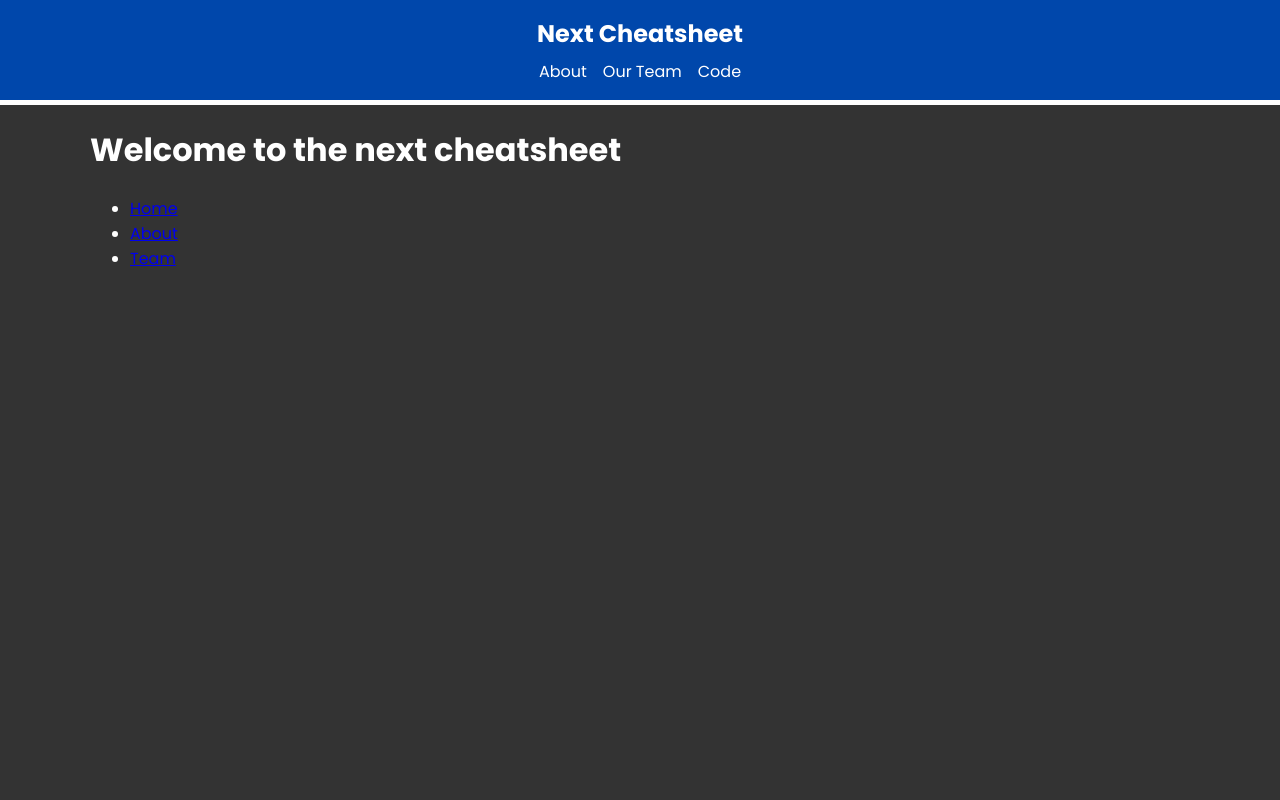
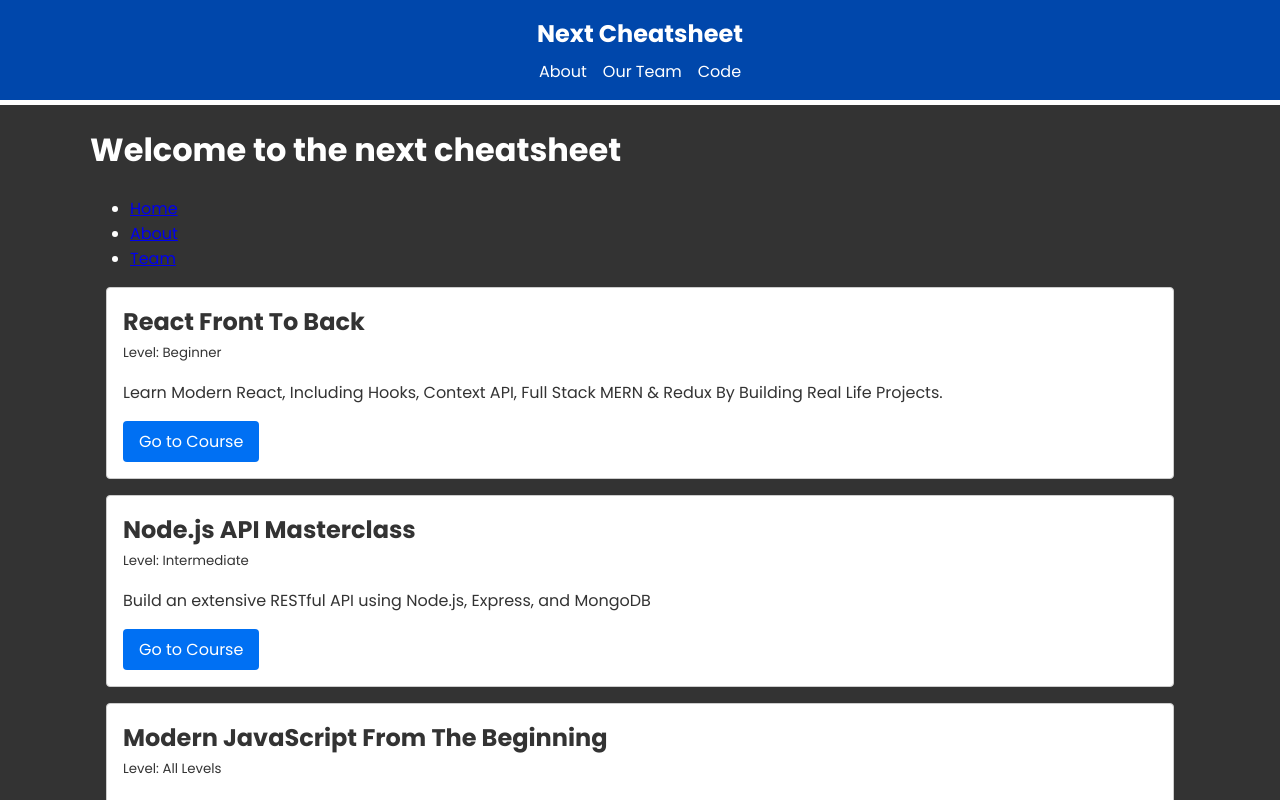
Before and after one commit to RayChromium/learn-frontend, a Next.js app in the folder next-crash-course/: page / in a window 1280 px wide. Shown: the top 800 px of the page. Built offline with nearby package versions, Linux system fonts and the light colour scheme.

Commit message:
next_crash: fetching course data

```diff
--- /dev/null
+++ b/next-crash-course/app/components/Courses.jsx
@@ -0,0 +1,26 @@
+import React from 'react'
+import Link from 'next/link'
+
+async function fetchCourses() {
+    const response = await fetch('http://localhost:3000/api/courses');
+    const courses = await response.json();
+    return courses;
+}
+
+const Courses = async () => {
+  const courses = await fetchCourses();
+  return (
+    <div className='courses'>
+        {courses.map( course => (
+            <div key={course.id} className="card">
+                <h2>{course.title}</h2>
+                <small>Level: {course.level}</small>
+                <p>{course.description}</p>
+                <Link href={course.link} target='_blank' className='btn'>Go to Course</Link>
+            </div>
+        ) )}
+    </div>
+  )
+}
+
+export default Courses
--- a/next-crash-course/app/page.js
+++ b/next-crash-course/app/page.js
@@ -1,5 +1,6 @@
 import React from 'react'
 import Link from 'next/link'
+import Courses from './components/Courses'
 
 const HomePage = () => {
   return (
@@ -10,6 +11,7 @@
         <li><Link href='/about'>About</Link></li>
         <li><Link href='/about/team'>Team</Link></li>
       </ul>
+      <Courses />
     </div>
   )
 }
```
